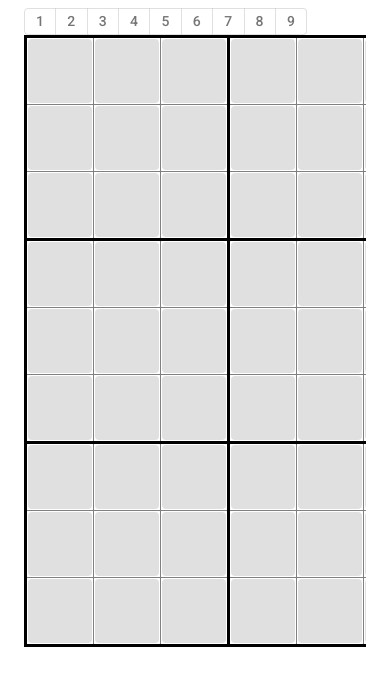
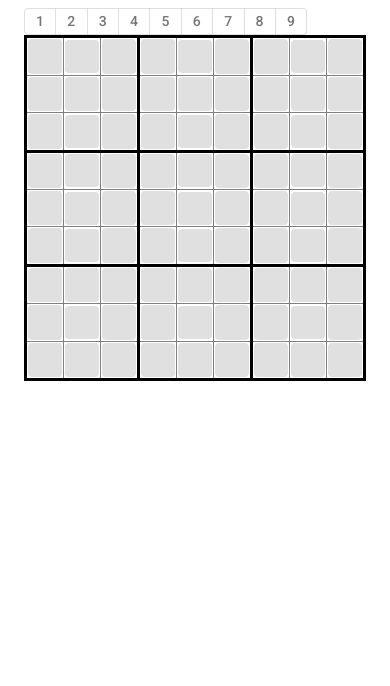
Before and after one commit to JuliusR/usoduk, a React (Create React App) app: page / in a window 390 px wide. Shown: the top 686 px of the page. Built offline with nearby package versions, Linux system fonts and the light colour scheme.

Commit message:
allow tiny board buttons (on small screens)

```diff
--- a/src/App.tsx
+++ b/src/App.tsx
@@ -174,6 +174,7 @@ const BoardButton: React.FC<{
       onClick={handleClick}
       disabled={activeDigit === null}
       variant={variant}
+      sx={{ minWidth: "1em", padding: 0 }}
     >
       {value}
     </Button>
```
